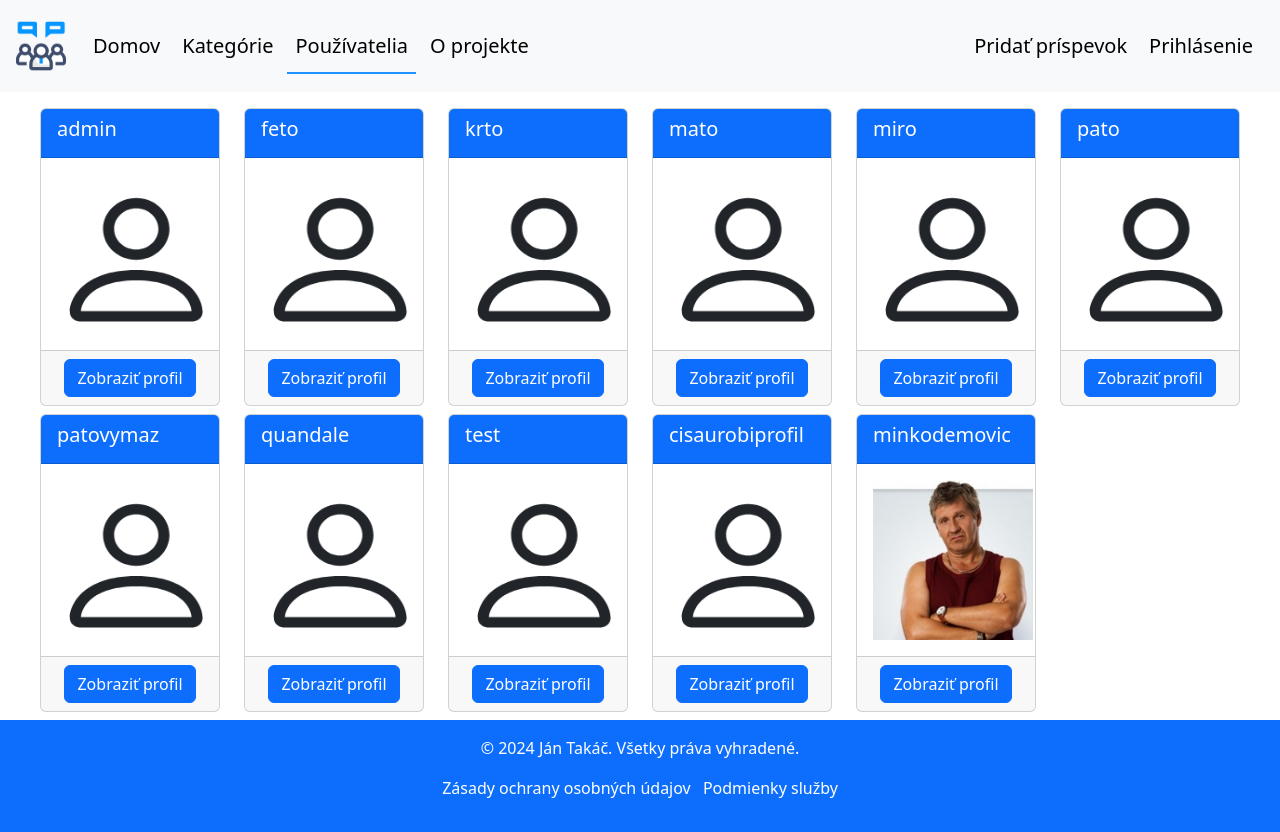
After one commit to jantakac/VAII-semestralka, a Django app: page /browse-profiles/ in a window 1280 px wide. The commit adds this page. Run offline with Django 5.2, Linux system fonts and the light colour scheme; data comes from the database, SQL or seed files in the repository; both versions use the stored data as it was after the commit.

Commit message:
browsovanie profilov, treba dorobit follow

```diff
--- a/forum/models.py
+++ b/forum/models.py
@@ -10,6 +10,9 @@ class Profile(models.Model):
     bio = models.TextField(max_length=150, null=True, blank=True)
     def __str__(self):
         return str(self.user.__str__())
+
+    def get_absolute_url(self):
+        return reverse('forum:browse_profile', args=[str(self.id)])
 
 
 class Post(models.Model):
--- a/forum/static/forum/style.css
+++ b/forum/static/forum/style.css
@@ -58,7 +58,8 @@
     animation: fadeInDown 0.5s ease-in-out;
 }
 
-.container-fluid .btn {
+
+.container-fluid .btn-light  {
     animation: fadeInUp 0.5s ease-in-out;
     transition: transform 0.4s ease;
 }
@@ -66,6 +67,7 @@
 
 .container-fluid .btn:hover, .container .btn {
     transform: scale(1.1);
+    transition: transform 0.4s ease;
 }
 
 @keyframes fadeInDown {
@@ -98,3 +100,32 @@
     transform: translateY(-10px) scale(1.02);
     box-shadow: 0 10px 20px rgba(0, 0, 0, 0.2);
 }
+
+.partial-li-post-icon-position {
+    position: absolute;
+    left: 0.75rem;
+}
+
+.partial-li-user-image-position {
+    position: absolute;
+    bottom: 0.75rem;
+    right: 0.75rem;
+}
+
+.partial-li-username-position {
+    position: absolute;
+    bottom: 0;
+    right: 4.5rem;
+}
+
+.partial-li-post-content-padding {
+    padding-left: 4.5rem;
+}
+
+.browse-profiles-imgs {
+    width: 10rem;
+    height: 10rem;
+    display: block;
+    margin-left: auto;
+    margin-right: auto;
+}
--- a/forum/templates/forum/base.html
+++ b/forum/templates/forum/base.html
@@ -4,7 +4,7 @@
     {% load static %}
     <meta charset="UTF-8">
     <link rel="icon" href="{% static 'forum/img/favicon.png' %}">
-    <link rel="stylesheet" href="{% static 'forum/style.css' %}">
+
     {% block additional_stylesheets %}
     {% endblock %}
     <!-- bootstrap -->
@@ -14,6 +14,8 @@
     <script src="{% static 'forum/js/htmx.min.js' %}"></script>
     <!-- alpine js -->
     <script defer src="https://cdn.jsdelivr.net/npm/alpinejs@3.x.x/dist/cdn.min.js"></script>
+
+    <link rel="stylesheet" href="{% static 'forum/style.css' %}">
     <title>{% block title %}Base{% endblock %}</title>
 </head>
 <body>
@@ -31,6 +33,9 @@
                 </li>
                 <li class="nav-item black-under-animation">
                     <a class="nav-link {% block categories_active %}{% endblock %}" href="{% url 'forum:categories' %}">Kategórie</a>
+                </li>
+                <li class="nav-item black-under-animation">
+                    <a class="nav-link {% block users_active %}{% endblock %}" href="{% url 'forum:browse_profiles' %}">Používatelia</a>
                 </li>
                 <li class="nav-item black-under-animation">
                     <a class="nav-link {% block about_active %}{% endblock %}" href="{% url 'forum:about' %}">O projekte</a>
--- /dev/null
+++ b/forum/templates/forum/browse_profiles.html
@@ -0,0 +1,14 @@
+{% extends 'forum/base.html' %}
+
+{% block title %}Používatelia{% endblock %}
+{% block users_active %}active{% endblock %}
+
+{% block content %}
+<div class="container-fluid">
+    <div class="row mx-3 mt-3">
+        {% for profile in profiles %}
+            {% include 'forum/partials/browse_profile_card.html' with profile=profile %}
+        {% endfor %}
+    </div>
+</div>
+{% endblock %}
--- a/forum/templates/forum/categories.html
+++ b/forum/templates/forum/categories.html
@@ -4,7 +4,7 @@
 {% block categories_active %}active{% endblock %}
 
 {% block content %}
-<!-- Kategórie Section with Tiles -->
+
 <div class="container my-5">
     <h2 class="text-center mb-4">Kategórie</h2>
     <div class="row">
@@ -15,7 +15,7 @@
     <div class="row">
         {% include 'forum/partials/category_card.html' with title="Umelá inteligencia" db_category_name="ai" bg="bg-danger"%}
         {% include 'forum/partials/category_card.html' with title="Gadgety" db_category_name="gadgets" bg="bg-info" %}
-        {% include 'forum/partials/category_card.html' with title="Filmy" db_category_name="movies" bg="bg-secondary" %}
+        {% include 'forum/partials/category_card.html' with title="Filmy/Seriály" db_category_name="tv" bg="bg-secondary" %}
     </div>
     <div class="row">
         {% include 'forum/partials/category_card.html' with title="Ostatné" db_category_name="other" bg="bg-primary" %}
--- a/forum/templates/forum/index.html
+++ b/forum/templates/forum/index.html
@@ -16,9 +16,6 @@
 
     <div class="container my-5 fs-5">
         {% include 'forum/partials/filtered_posts_list.html' with title="Horúce Témy" posts_profiles=most_liked_tuples%}
-    </div>
-
-    <div class="container my-5 fs-5">
         {% include 'forum/partials/filtered_posts_list.html' with title="Naposledy pridané príspevky" posts_profiles=most_recent_tuples %}
     </div>
 {% endblock %}
--- /dev/null
+++ b/forum/templates/forum/partials/browse_profile_card.html
@@ -0,0 +1,14 @@
+<div class="col-md-2">
+    <div class="card mb-2">
+        <div class="card-header bg-primary text-white">
+            <h5>{{ profile.user.username }}</h5>
+        </div>
+        <div class="card-body">
+            <img class="browse-profiles-imgs" src="{{ profile.image.url }}" alt="profile-image"/>
+
+        </div>
+        <div class="card-footer text-center">
+            <a class="btn btn-primary btn" href="{{ profile.get_absolute_url }}" type="button">Zobraziť profil</a>
+        </div>
+    </div>
+</div>
--- a/forum/templates/forum/profile.html
+++ b/forum/templates/forum/profile.html
@@ -27,7 +27,7 @@
                 </div>
             </div>
             <div class="card-footer text-muted text-center">
-                Posledné prihlásenie: {{ profile.last_login }}
+                Posledné prihlásenie: {{ profile.user.last_login }}
             </div>
             <div class="card-footer text-center">
                 <a class="btn btn-primary btn-lg" href="{% url 'forum:profile_edit' %}" type="button">Upraviť profil</a>
--- a/forum/templates/forum/register.html
+++ b/forum/templates/forum/register.html
@@ -1,7 +1,6 @@
 {% extends 'forum/base.html' %}
 {% load static %}
 {% block additional_stylesheets %}
-    <link rel="stylesheet" href="https://unpkg.com/bootstrap@5.3.3/dist/css/bootstrap.min.css">
     <link rel="stylesheet" href="https://unpkg.com/bs-brain@2.0.4/components/logins/login-3/assets/css/login-3.css">
 {% endblock %}
 {% block title %}Registrácia{% endblock %}
--- a/forum/urls.py
+++ b/forum/urls.py
@@ -11,13 +11,14 @@ urlpatterns = [
     path('login/', views.login_view, name='login'),
     path('logout/', views.logout_view, name='logout'),
     path('register/', views.register_view, name='register'),
-    #path('success/', lambda request: path.render(request, 'success.html'), name='success'),
     path('posts/', views.post_list, name='post_list'),
     path('posts/<int:post_id>/', views.post_detail, name='post_detail'),
     path('posts/add', views.post_add_view, name='post_add'),
     path('profile/', views.profile_view, name='profile'),
     path('profile/edit', views.profile_edit_view, name='profile_edit'),
     path('profile/delete', views.profile_delete_view, name='profile_delete'),
+    path('browse-profiles/', views.browse_profiles_view, name='browse_profiles'),
+    path('browse-profiles/<int:profile_id>/', views.browse_profile_view, name='browse_profile'),
 
 ] + static(settings.MEDIA_URL, document_root=settings.MEDIA_ROOT)
 
--- a/forum/views.py
+++ b/forum/views.py
@@ -165,3 +165,13 @@ def filter_categories(request):
     profiles = [Profile.objects.get(user_id=post.created_by_id) for post in posts]
     posts_profiles = list(zip(posts, profiles))
     return render(request, 'forum/partials/filtered_posts_list.html', {'title': 'Vyfiltrované posty', 'posts_profiles': posts_profiles})
+
+
+def browse_profiles_view(request):
+    profiles = Profile.objects.all()
+    return render(request, 'forum/browse_profiles.html', {'profiles': profiles})
+
+
+def browse_profile_view(request, profile_id):
+    profile = get_object_or_404(Profile, id=profile_id)
+    return render(request, 'forum/browse_profile.html', {'profile': profile})
--- a/vaii_sem_django/settings.py
+++ b/vaii_sem_django/settings.py
@@ -117,6 +117,7 @@ USE_TZ = True
 # https://docs.djangoproject.com/en/5.1/howto/static-files/
 
 STATIC_URL = 'static/'
+STATICFILES_DIRS = [BASE_DIR / 'forum/static']
 
 # Default primary key field type
 # https://docs.djangoproject.com/en/5.1/ref/settings/#default-auto-field
```
Also changed, not shown: forum/templates/forum/browse_profile.html (added, +38 -0 lines), forum/templates/forum/partials/filtered_posts_list.html (+8 -11 lines), db.sqlite3.
